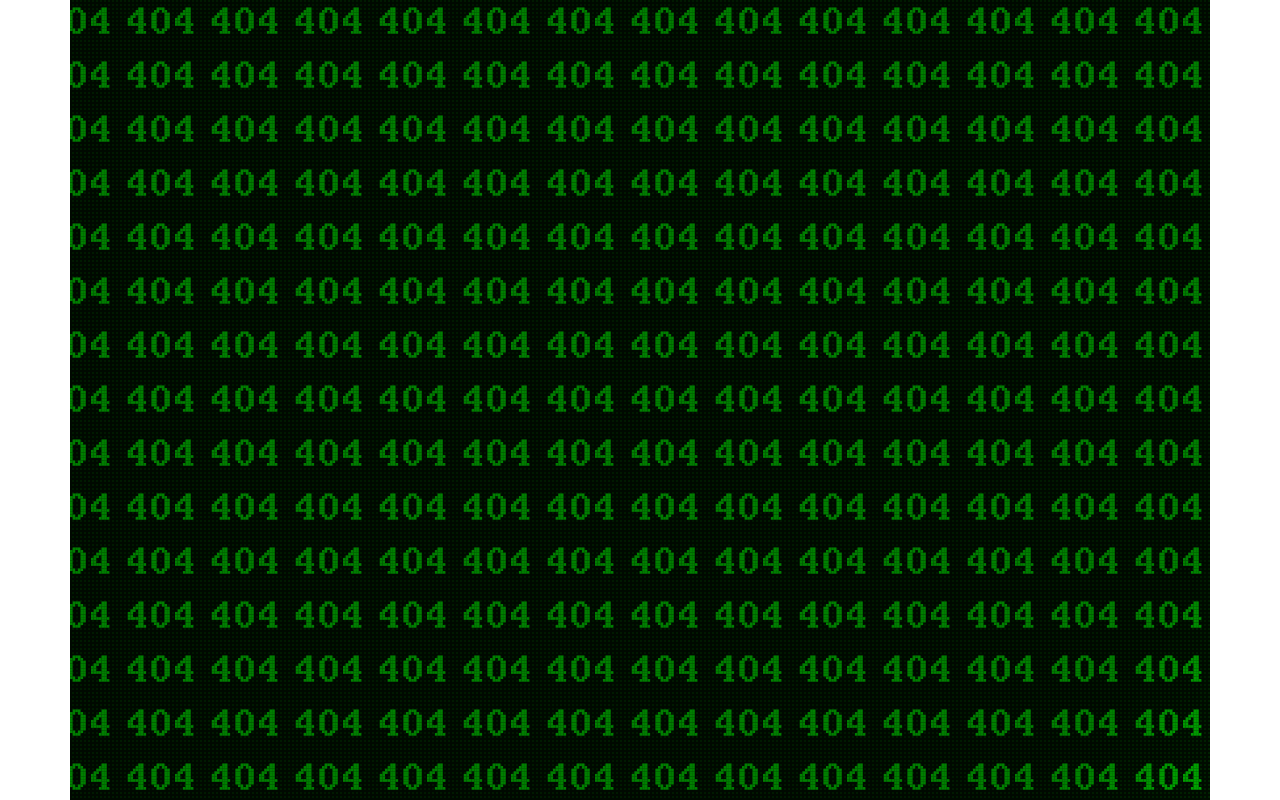
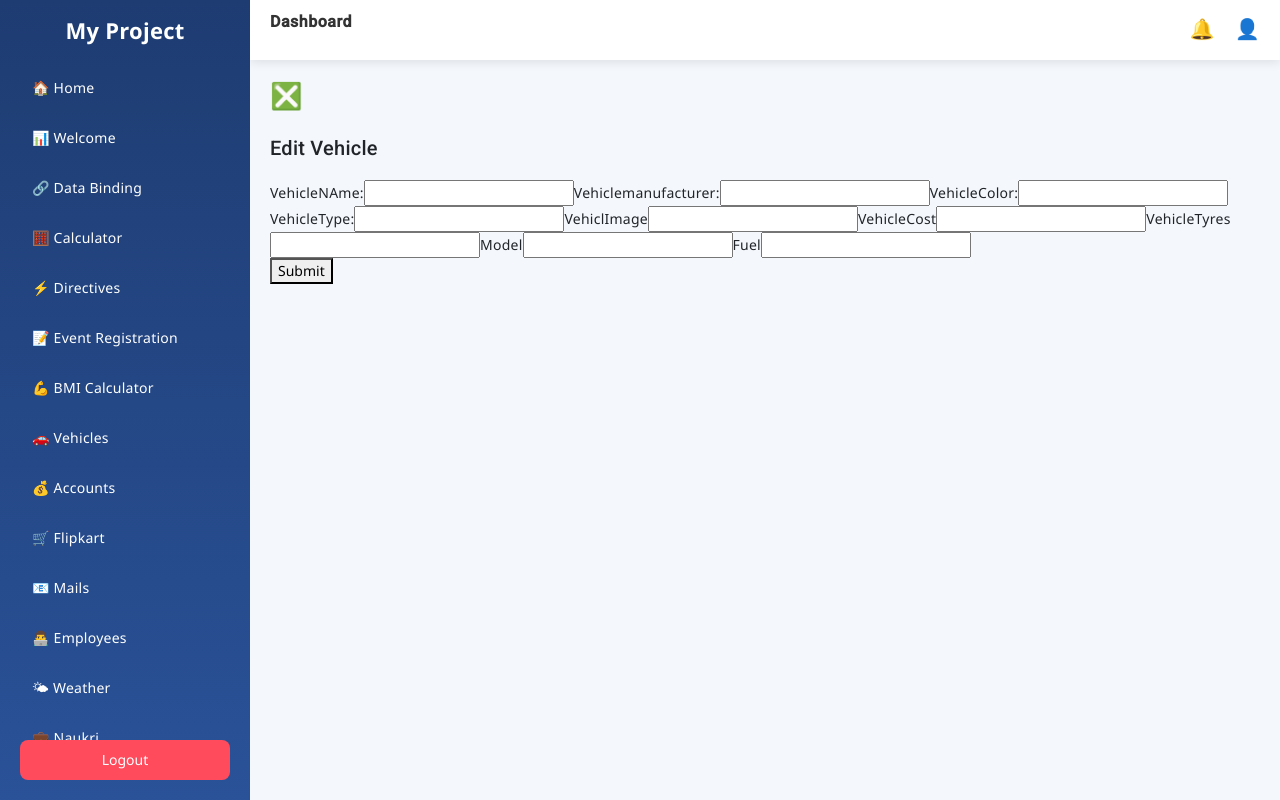
Before and after one commit to Jayaram-Ulava/my-angular-2026, an Angular app: page /dashbord/edit-vehicle/1 in a window 1280 px wide. Built offline with nearby package versions, Linux system fonts and the light colour scheme; no server answers; sample sign-in values are in the browser's storage.

Commit message:
implement upadate,edite vehicel

```diff
--- a/src/app/app-routing.module.ts
+++ b/src/app/app-routing.module.ts
@@ -51,7 +51,8 @@ const routes: Routes = [
     {path:'idcard',loadChildren:()=>import('./id-cards/id-cards.module').then(im=>im.IdCardsModule)},
     {path:'createuser',component:CreateUserComponent},
     {path:'createvehicle',component:CreateVehicleComponent},
-    {path:'view-vehicle/:id',component:ViewVehicleComponent}
+    {path:'view-vehicle/:id',component:ViewVehicleComponent},
+    {path:'edit-vehicle/:id',component:CreateVehicleComponent}
 
   ]},
   {path:'registration',component:RegistratorComponent},
--- a/src/app/create-vehicle/create-vehicle.component.css
+++ b/src/app/create-vehicle/create-vehicle.component.css
@@ -0,0 +1,7 @@
+h1 {
+    margin-bottom: 20px;
+    font-size: 26px;
+    font-weight: 600;
+    color: #222;
+    cursor: pointer;
+}
--- a/src/app/create-vehicle/create-vehicle.component.html
+++ b/src/app/create-vehicle/create-vehicle.component.html
@@ -1,4 +1,6 @@
 <form  [formGroup]="createvehicleform">
+    <h1 routerLink="/dashbord/vehicletwo">❎</h1>
+    <h2 >{{upid?'Edit Vehicle':'Create Vehicle'}}</h2>
     <label for="">VehicleNAme:</label>
     <input type="text" name="" id="" formControlName="Vehicle">
     <label for="">Vehiclemanufacturer:</label>
--- a/src/app/create-vehicle/create-vehicle.component.ts
+++ b/src/app/create-vehicle/create-vehicle.component.ts
@@ -1,7 +1,7 @@
 import { Component } from '@angular/core';
 import { FormControl, FormGroup } from '@angular/forms';
 import { VehicleService } from '../vehicle.service';
-import { Router } from '@angular/router';
+import { ActivatedRoute, Router } from '@angular/router';
 
 @Component({
   selector: 'app-create-vehicle',
@@ -9,9 +9,15 @@ import { Router } from '@angular/router';
   styleUrls: ['./create-vehicle.component.css']
 })
 export class CreateVehicleComponent {
+upid:string='';
 
-
-  constructor(private vehicleService:VehicleService, private routernav:Router) {
+  constructor(private vehicleService:VehicleService, private routernav:Router,private updatevehicle:ActivatedRoute) {
+    updatevehicle.params.subscribe((update:any)=>{
+this.upid=update.id;
+vehicleService.viewatevehiclebyid(update.id).subscribe((resupdate:any)=>{
+  this.createvehicleform.patchValue(resupdate);
+})
+    })
 
   }
   createvehicleform: FormGroup = new FormGroup({
@@ -27,15 +33,21 @@ export class CreateVehicleComponent {
   })
 
   getvehicledata(){
-    if(this.createvehicleform.value){
-this.vehicleService.createvehicle(this.createvehicleform.value).subscribe((res:any)=>{
+    if(this.upid){
+      this.vehicleService.updatevehicle(this.createvehicleform.value,this.upid).subscribe((res:any)=>{
+        alert('Vehicle updated successfully');
+        this.createvehicleform.reset();
+        this.routernav.navigateByUrl('/dashbord/vehicletwo');
+      })
+
+}
+    else {
+ this.vehicleService.createvehicle(this.createvehicleform.value).subscribe((res:any)=>{
   alert('Vehicle created successfully');
   this.createvehicleform.reset();
 
   this.routernav.navigateByUrl('/dashbord/vehicletwo');
-})}
-    else {
-  alert('Please fill in all the required fields');
+})
 }
 
   }
--- a/src/app/vehicle-two/vehicle-two.component.html
+++ b/src/app/vehicle-two/vehicle-two.component.html
@@ -4,7 +4,7 @@
     <button routerLink="/dashbord/createvehicle">Create Vehicle details</button>
         <table class="table custom-table align-middle">
 
-          <thead>
+          <thead >
             <tr>
               <th>#</th>
               <th>Image</th>
@@ -22,12 +22,12 @@
 
           <tbody>
 
-            <tr *ngFor="let v of vehicles; ">
+            <tr *ngFor="let v of vehicles; "routerLink="/dashbord/view-vehicle/{{v.id}}" >
 
               <td>{{v.id}}</td>
 
               <td>
-                <img src="{{v.image}}" class="vehicle-img">
+                <img src="{{v.image}}" class="vehicle-img" >
               </td>
 
               <td class="vehicle-name" >{{v.Vehicle  }} </td>
@@ -59,7 +59,7 @@
               </td>
 
               <td>
-                <button (click)="edite()">Edit</button>
+                <button routerLink="/dashbord/edit-vehicle/{{v.id}}">Edit</button>
               </td>
 
                <td>
--- a/src/app/vehicle.service.ts
+++ b/src/app/vehicle.service.ts
@@ -48,8 +48,8 @@ export class VehicleService {
   }
 
 
-  updatevehicle(update:any):Observable<any> {
-      return this.httpvehicle.put('https://6128991386a213001729f9df.mockapi.io/test/v1/jurisdiction/'+update.id, update);
+  updatevehicle(update:any,id:string):Observable<any> {
+      return this.httpvehicle.put('https://6128991386a213001729f9df.mockapi.io/test/v1/jurisdiction/'+id,update);
   }
 
   viewatevehiclebyid(id:string):Observable<any>{
```
